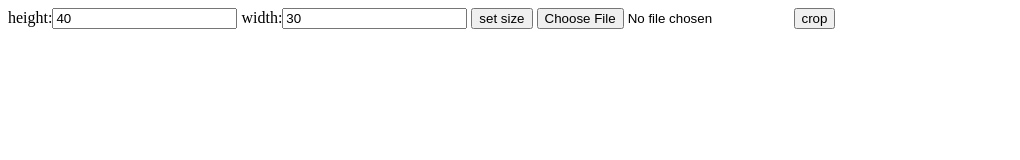
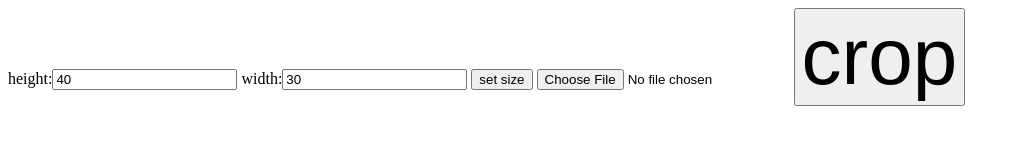
Before and after one commit to akimasa/shomei-trim, a website with bundled scripts: page index.html in a window 1280 px wide. Shown: the whole page, without its empty margins (0-1020 px from the left). Built offline with nearby package versions, Linux system fonts and the light colour scheme.

Commit message:
make crop button larger. change output order

```diff
--- a/index.html
+++ b/index.html
@@ -11,12 +11,12 @@
         width:<input id="width" value=30>
         <button id="setsize">set size</button>
         <input type="file" id="file">
-        <button id="crop">crop</button>
+        <button id="crop" style="font-size: 500%">crop</button>
+        <a id="outlink">
+            <img id="output">
+        </a>
         <img id="image">
         <canvas id="canvas" style="display:none"></canvas>
-        <a id="outlink">
-                <img id="output">
-        </a>
         <script src="jquery.slim.min.js"></script>
         <script src="cropper.min.js"></script><!-- Cropper.js is required -->
         <link  href="cropper.min.css" rel="stylesheet">
```
